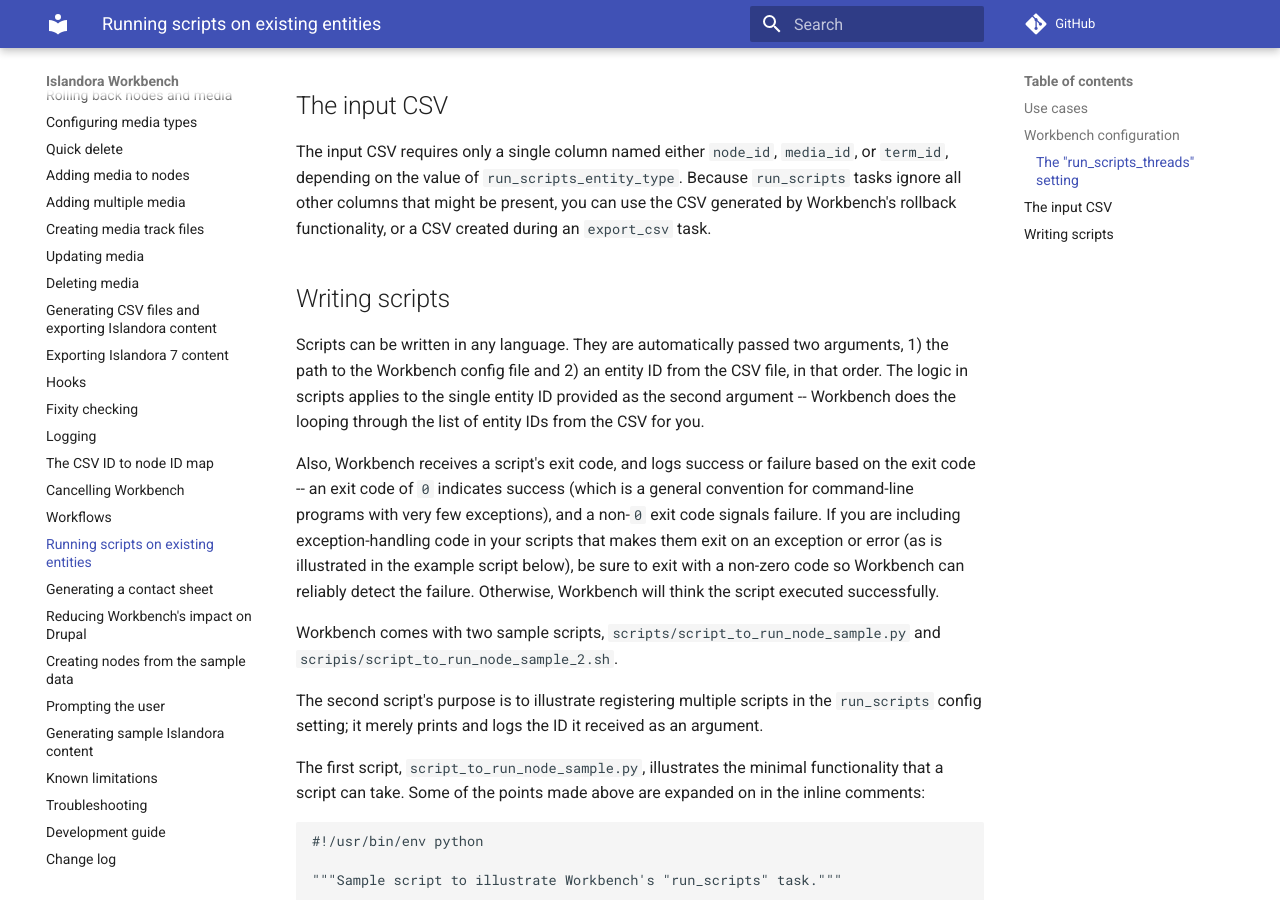
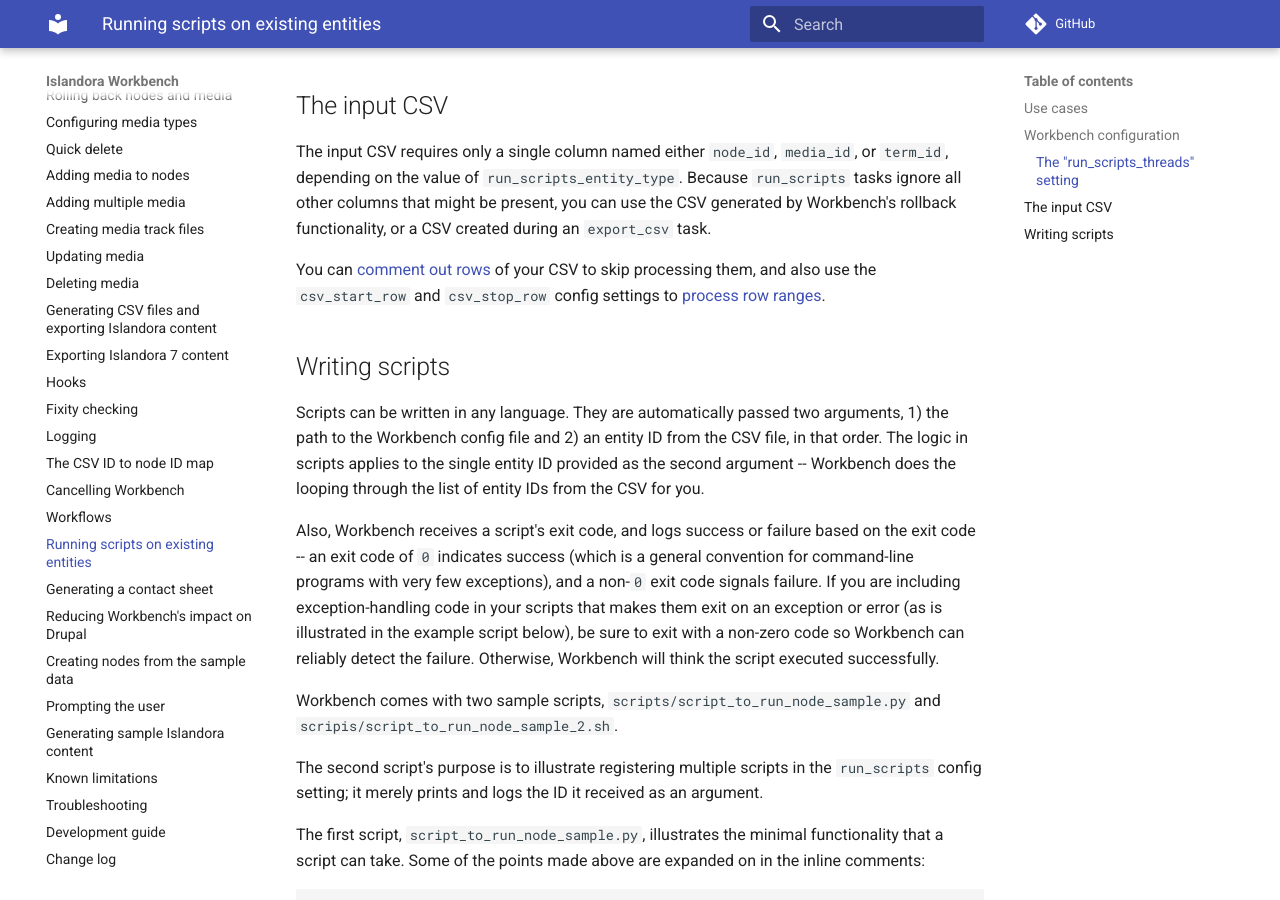
Before and after one commit to mjordan/islandora_workbench_docs, an MkDocs documentation site: the page built from docs/running_scripts.md, in a window 1280 px wide and 900 px high, scrolled down 1971 px. Built offline with MkDocs 1.6.1 and Material for MkDocs 9.7.7, drawn with Linux system fonts in a browser that asks for light colours; comment, search, counter and statistics services are not loaded.

Commit message:
Updated run_scripts docs.

```diff
--- a/docs/running_scripts.md
+++ b/docs/running_scripts.md
@@ -54,6 +54,8 @@
 ## The input CSV
 
 The input CSV requires only a single column named either `node_id`, `media_id`, or `term_id`, depending on the value of `run_scripts_entity_type`. Because `run_scripts` tasks ignore all other columns that might be present, you can use the CSV generated by Workbench's rollback functionality, or a CSV created during an `export_csv` task.
+
+You can [comment out rows](/islandora_workbench_docs/ignoring_csv_rows_and_columns/#commenting-out-csv-rows) of your CSV to skip processing them, and also use the `csv_start_row` and `csv_stop_row` config settings to [process row ranges](/islandora_workbench_docs/ignoring_csv_rows_and_columns/#using-csv-row-ranges).
 
 
 ## Writing scripts
```
